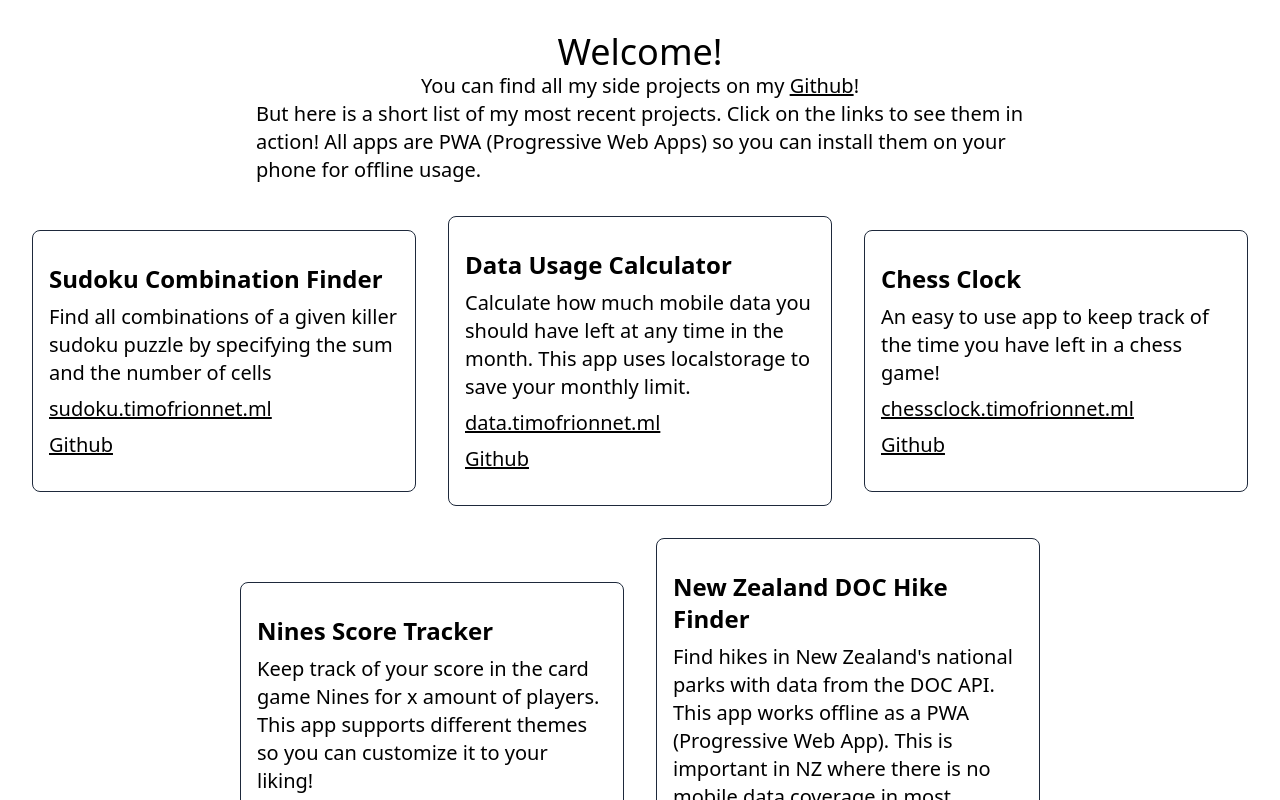
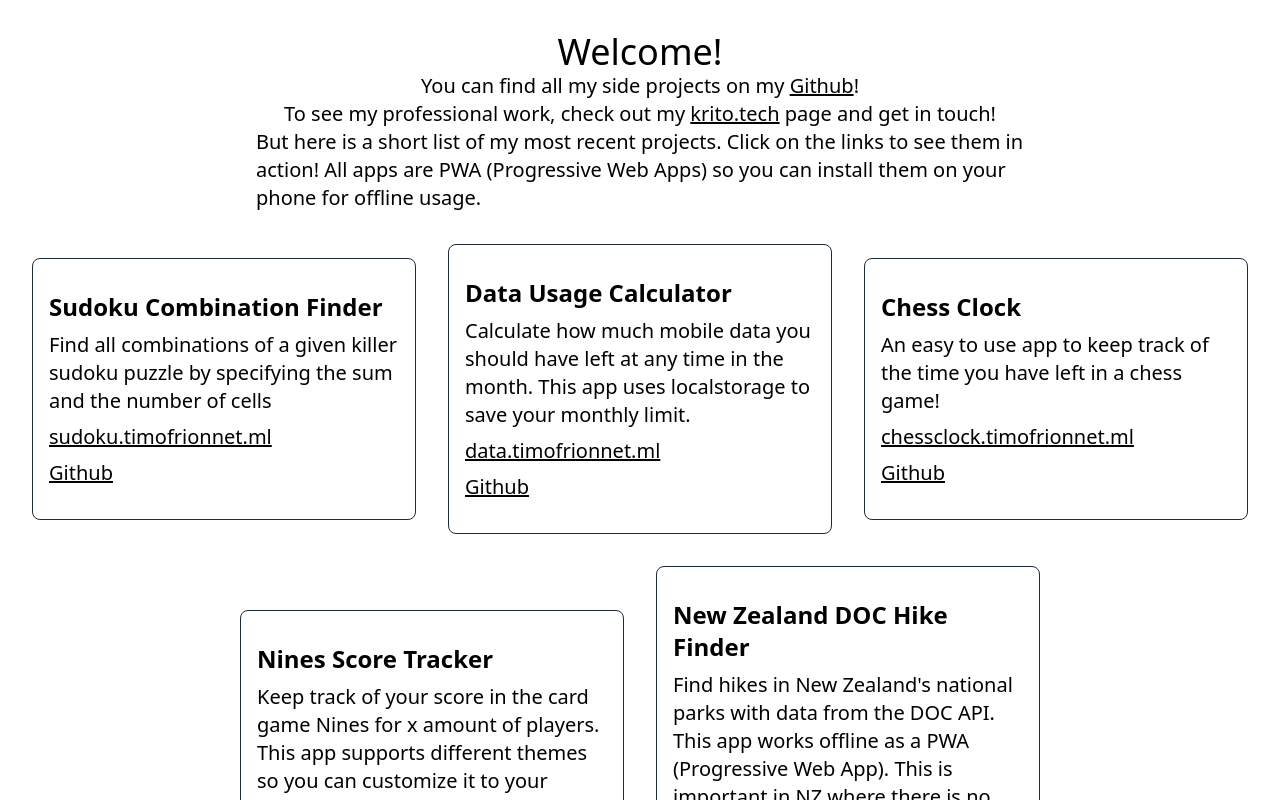
Before and after one commit to timsun28/timo-site-hub, a Next.js app: page / in a window 1280 px wide. Shown: the top 800 px of the page. Built offline with nearby package versions, Linux system fonts and the light colour scheme.

Commit message:
Added professional site link

```diff
--- a/pages/index.tsx
+++ b/pages/index.tsx
@@ -59,6 +59,13 @@ export default function Home() {
                     </a>
                     !
                 </p>
+                <p className="text-xl">
+                    To see my professional work, check out my{" "}
+                    <a href="https://krito.tech/" target="_blank" rel="noreferrer" className="underline">
+                        krito.tech
+                    </a>{" "}
+                    page and get in touch!
+                </p>
                 <p className="max-w-3xl text-xl">
                     But here is a short list of my most recent projects. Click on the links to see them in action! All
                     apps are PWA (Progressive Web Apps) so you can install them on your phone for offline usage.
```
